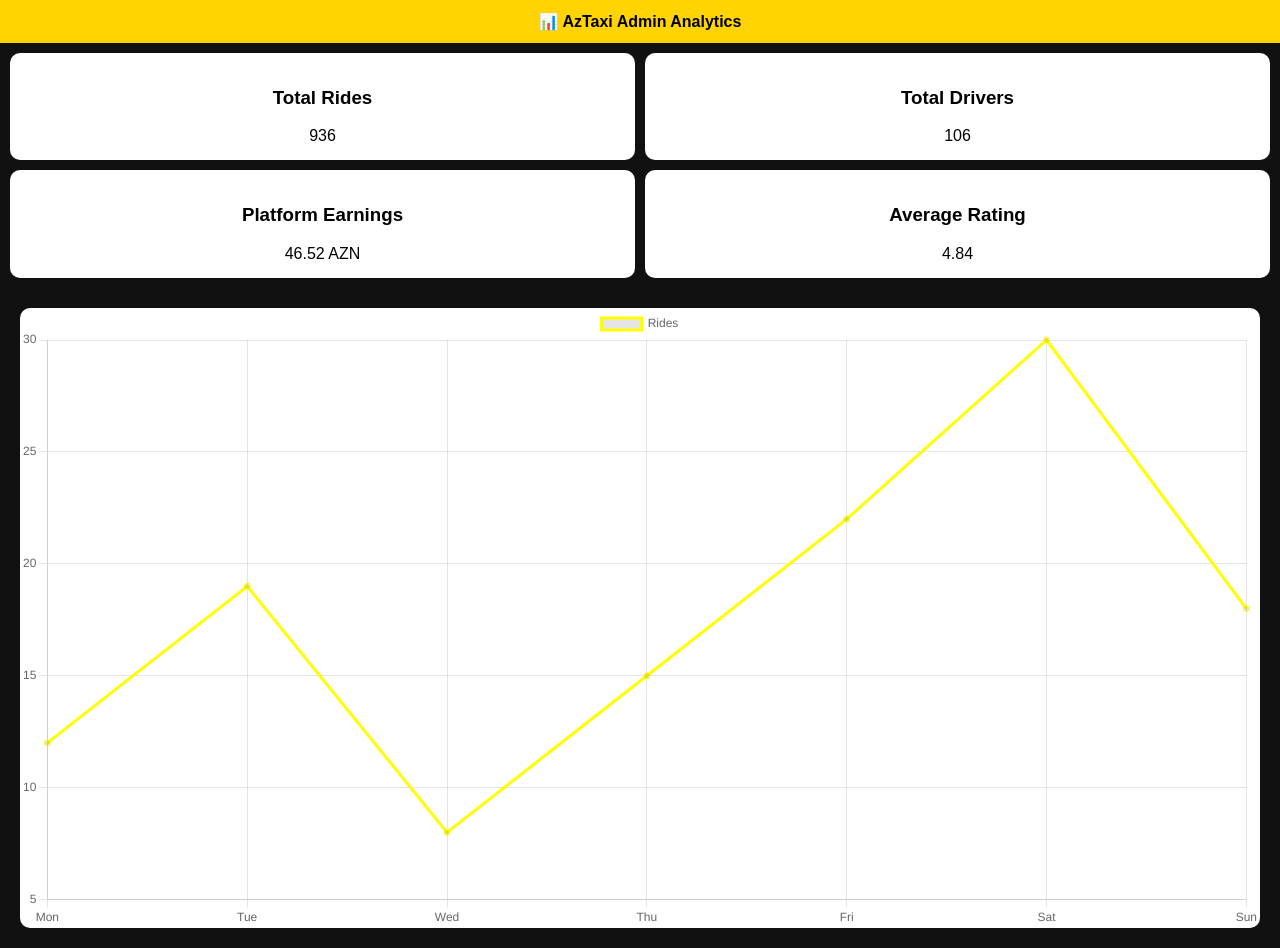
After one commit to paytaksi2026/aztaxi2026, a PHP site: page /admin/analytics.html in a window 1280 px wide. The commit adds this page. Run offline with PHP 8.4, Linux system fonts and the light colour scheme.

Commit message:
Add files via upload

```diff
--- /dev/null
+++ b/admin/analytics.html
@@ -0,0 +1,41 @@
+
+<!DOCTYPE html>
+<html>
+<head>
+<meta charset="utf-8">
+<title>AzTaxi Admin Analytics</title>
+<link rel="stylesheet" href="../assets/css/style.css">
+</head>
+<body>
+
+<div class="header">📊 AzTaxi Admin Analytics</div>
+
+<div class="grid">
+<div class="card">
+<h3>Total Rides</h3>
+<div id="rides"></div>
+</div>
+
+<div class="card">
+<h3>Total Drivers</h3>
+<div id="drivers"></div>
+</div>
+
+<div class="card">
+<h3>Platform Earnings</h3>
+<div id="earnings"></div>
+</div>
+
+<div class="card">
+<h3>Average Rating</h3>
+<div id="rating"></div>
+</div>
+</div>
+
+<canvas id="ridesChart"></canvas>
+
+<script src="https://cdn.jsdelivr.net/npm/chart.js"></script>
+<script src="../assets/js/analytics.js"></script>
+
+</body>
+</html>
--- a/assets/css/style.css
+++ b/assets/css/style.css
@@ -1,3 +1,6 @@
 
-body{font-family:Arial;text-align:center;padding:40px}
-.stars span{font-size:40px;cursor:pointer}
+body{margin:0;font-family:Arial;background:#111;color:#fff;text-align:center}
+.header{background:#FFD400;color:#000;padding:12px;font-weight:bold}
+.grid{display:grid;grid-template-columns:repeat(2,1fr);gap:10px;padding:10px}
+.card{background:#fff;color:#000;padding:15px;border-radius:10px}
+canvas{background:#fff;margin:20px;border-radius:10px}
--- /dev/null
+++ b/assets/js/analytics.js
@@ -0,0 +1,20 @@
+
+document.getElementById("rides").innerText = Math.floor(Math.random()*1000);
+document.getElementById("drivers").innerText = Math.floor(Math.random()*200);
+document.getElementById("earnings").innerText = (Math.random()*5000).toFixed(2) + " AZN";
+document.getElementById("rating").innerText = (4 + Math.random()).toFixed(2);
+
+const ctx = document.getElementById("ridesChart");
+
+new Chart(ctx,{
+type:"line",
+data:{
+labels:["Mon","Tue","Wed","Thu","Fri","Sat","Sun"],
+datasets:[{
+label:"Rides",
+data:[12,19,8,15,22,30,18],
+borderColor:"yellow",
+fill:false
+}]
+}
+});
```
